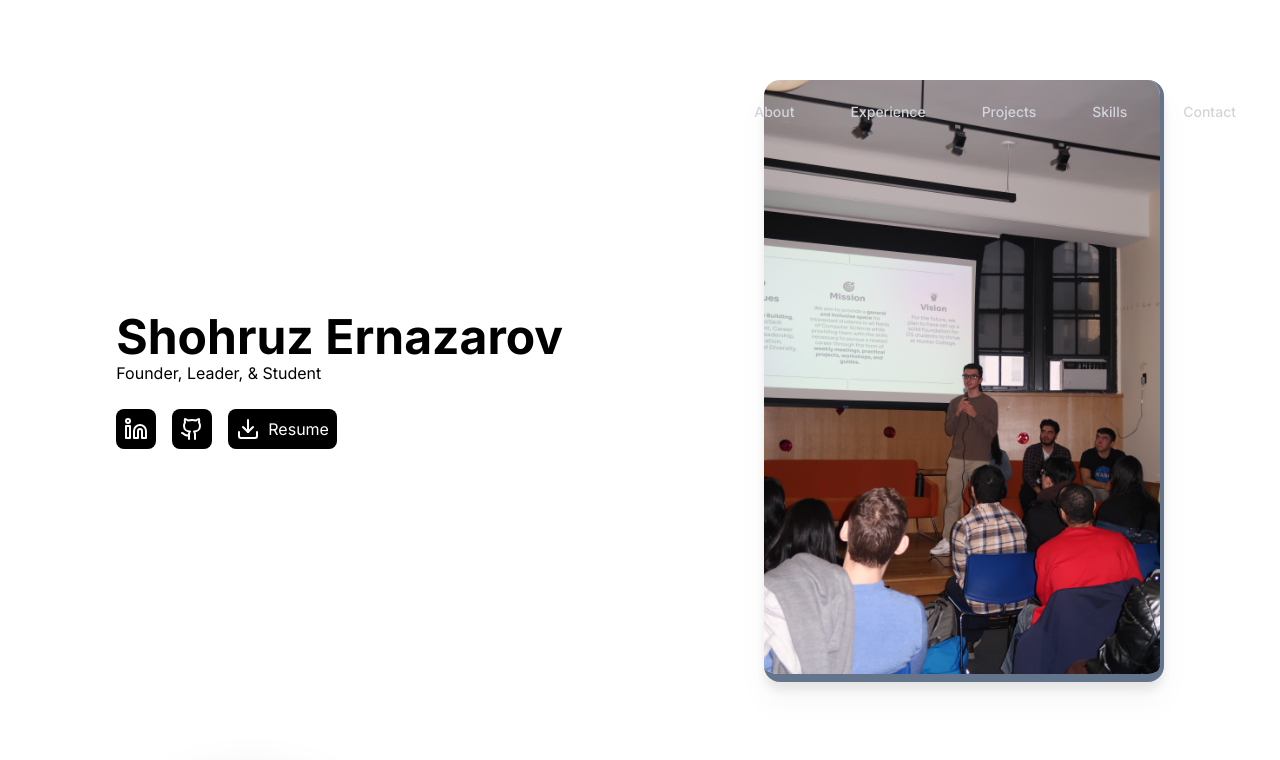
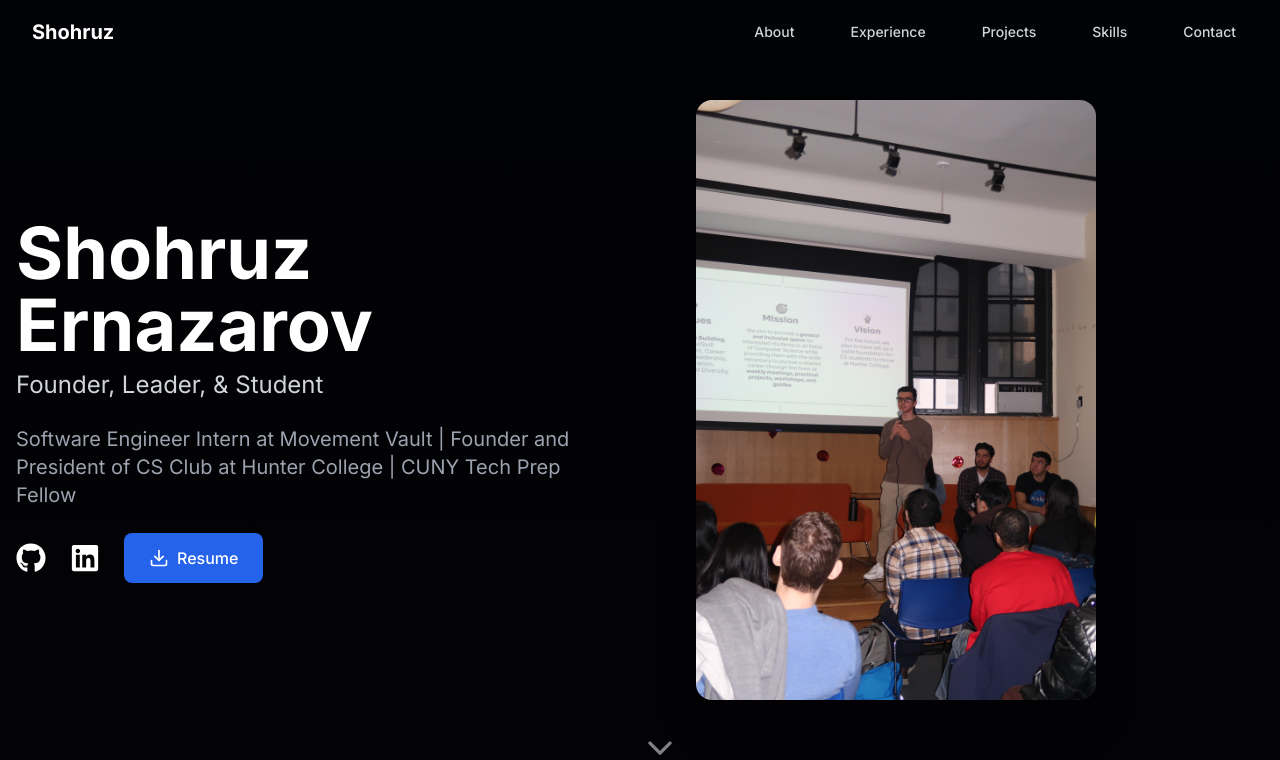
Before and after one commit to ShohruzE/portfolio, a Next.js app: page / in a window 1280 px wide. Shown: the top 760 px of the page. Built offline with nearby package versions, Linux system fonts and the light colour scheme.

Commit message:
Update Hero section with new theme

```diff
--- a/src/components/Hero.tsx
+++ b/src/components/Hero.tsx
@@ -1,40 +1,134 @@
-import React from 'react'
-import Image from 'next/image'
-import Link from 'next/link'
-import { Download, Github, Linkedin } from 'lucide-react';
+"use client";
+
+import React from "react";
+import Image from "next/image";
+import Link from "next/link";
+import { Download } from "lucide-react";
+import { FaGithub, FaLinkedin } from "react-icons/fa";
+import { FiChevronDown } from "react-icons/fi";
+import { motion } from "framer-motion";
 
 const Hero = () => {
   return (
-    <section className="my-20 px-8">
-        <div className="container mx-auto">
-            <div className="flex flex-col sm:flex-row justify-around items-center gap-8">
-                <div className="flex flex-col gap-6">
-                    <div>
-                        <h1 className="text-5xl font-bold">Shohruz Ernazarov</h1>
-                        <p>Founder, Leader, & Student</p>
+    <section className="min-h-screen flex items-center justify-center bg-black relative overflow-hidden pt-20 sm:pt-0">
+      <div className="absolute inset-0 bg-gradient-to-b from-blue-500/10 to-purple-500/10 opacity-20" />
+      <div className="container mx-auto px-4 flex flex-col lg:flex-row items-center justify-between gap-12 mb-16 md:mb-0">
+        <motion.div
+          initial={{ opacity: 0, x: -50 }}
+          animate={{ opacity: 1, x: 0 }}
+          transition={{ duration: 0.5 }}
+          className="flex-1 text-left z-10"
+        >
+          <h1 className="text-5xl sm:text-7xl font-bold mb-2 text-white">
+            Shohruz Ernazarov
+          </h1>
+          <div className="mb-6">
+            <p className="text-xl sm:text-2xl text-gray-300">
+              Founder, Leader, & Student
+            </p>
           </div>
-                    <div className="flex gap-4">
-                        <Link href="https://www.linkedin.com/in/shohruz-ernazarov/" target="_blank" className="rounded-lg bg-black hover:bg-[#0A66C2] w-10 px-2 py-2"><Linkedin size={24} color="#FFFFFF"/></Link>
-                        <Link href="https://github.com/ShohruzE" target="_blank" className="rounded-lg bg-black w-10 px-2 py-2"><Github color="#FFFFFF"/></Link>
-                        <Link href="/Shohruz_Ernazarov_Resume.pdf" download="Shohruz_Ernazarov_Resume" target="_blank" rel="noopener noreferrer" className="flex gap-2 rounded-lg bg-black text-white px-2 py-2">
-                            <Download />
+          <p className="text-xl text-gray-400 max-w-2xl mb-6">
+            Software Engineer Intern at Movement Vault | Founder and President
+            of CS Club at Hunter College | CUNY Tech Prep Fellow
+          </p>
+          <div className="flex items-center gap-6">
+            <motion.a
+              href="https://github.com/ShohruzE"
+              target="_blank"
+              rel="noopener noreferrer"
+              whileHover={{ scale: 1.1 }}
+              className="text-white hover:text-blue-400 transition-colors"
+            >
+              <FaGithub size={30} />
+            </motion.a>
+            <motion.a
+              href="https://linkedin.com/in/yourusername"
+              target="_blank"
+              rel="noopener noreferrer"
+              whileHover={{ scale: 1.1 }}
+              className="text-white hover:text-blue-400 transition-colors"
+            >
+              <FaLinkedin size={30} />
+            </motion.a>
+            <motion.a
+              href="/Shohruz_Ernazarov_Resume.pdf"
+              download="Shohruz_Ernazarov_Resume"
+              target="_blank"
+              rel="noopener noreferrer"
+              whileHover={{ scale: 1.05 }}
+              className="inline-flex items-center gap-2 px-6 py-3 border border-transparent text-base font-medium rounded-lg text-white bg-blue-600 hover:bg-blue-700 transition-colors"
+            >
+              <Download size={20} />
               <span>Resume</span>
-                        </Link>
+            </motion.a>
           </div>
-                </div>
-                <div>
+        </motion.div>
+        <motion.div
+          className="flex-1 relative"
+          initial={{ opacity: 0, x: 50 }}
+          animate={{ opacity: 1, x: 0 }}
+          transition={{ duration: 0.5, delay: 0.2 }}
+        >
+          <div className="w-3/4 lg:w-full mx-auto sm:mx-8 aspect-square relative">
             <Image
               src="/images/hero.jpg"
-                        alt="hero"
+              alt="Shohruz Ernazarov speaking at one of his club events"
               width={400}
               height={300}
-                        className="rounded-2xl drop-shadow-xl border-b-8 border-r-4 border-slate-500"
+              className="rounded-2xl shadow-2xl object-cover"
             />
           </div>
+        </motion.div>
       </div>
-        </div>
+      <motion.div
+        className="absolute bottom-8 left-1/2 transform -translate-x-1/2"
+        initial={{ opacity: 0, y: -20 }}
+        animate={{ opacity: 1, y: 0 }}
+        transition={{ delay: 1, duration: 0.5 }}
+      >
+        <motion.div
+          animate={{ y: [0, 10, 0] }}
+          transition={{ repeat: Infinity, duration: 1.5, ease: "easeInOut" }}
+        >
+          <FiChevronDown
+            size={40}
+            className="text-white opacity-50 hover:opacity-100 transition-opacity cursor-pointer"
+          />
+        </motion.div>
+      </motion.div>
+      {/* <div className="text-white">sfsfsfsfs</div> */}
     </section>
-  )
-}
 
-export default Hero
+    // <section className="my-20 px-8">
+    //     <div className="container mx-auto">
+    //         <div className="flex flex-col sm:flex-row justify-around items-center gap-8">
+    //             <div className="flex flex-col gap-6">
+    //                 <div>
+    //                     <h1 className="text-5xl font-bold">Shohruz Ernazarov</h1>
+    //                     <p>Founder, Leader, & Student</p>
+    //                 </div>
+    //                 <div className="flex gap-4">
+    //                     <Link href="https://www.linkedin.com/in/shohruz-ernazarov/" target="_blank" className="rounded-lg bg-black hover:bg-[#0A66C2] w-10 px-2 py-2"><Linkedin size={24} color="#FFFFFF"/></Link>
+    //                     <Link href="https://github.com/ShohruzE" target="_blank" className="rounded-lg bg-black w-10 px-2 py-2"><Github color="#FFFFFF"/></Link>
+    //                     <Link href="/Shohruz_Ernazarov_Resume.pdf" download="Shohruz_Ernazarov_Resume" target="_blank" rel="noopener noreferrer" className="flex gap-2 rounded-lg bg-black text-white px-2 py-2">
+    //                         <Download />
+    //                         <span>Resume</span>
+    //                     </Link>
+    //                 </div>
+    //             </div>
+    //             <div>
+    //                 <Image
+    //                     src="/images/hero.jpg"
+    //                     alt="hero"
+    //                     width={400}
+    //                     height={300}
+    //                     className="rounded-2xl drop-shadow-xl border-b-8 border-r-4 border-slate-500"
+    //                 />
+    //             </div>
+    //         </div>
+    //     </div>
+    // </section>
+  );
+};
+
+export default Hero;
```
Lines whose indentation alone changed are shown as unchanged.
